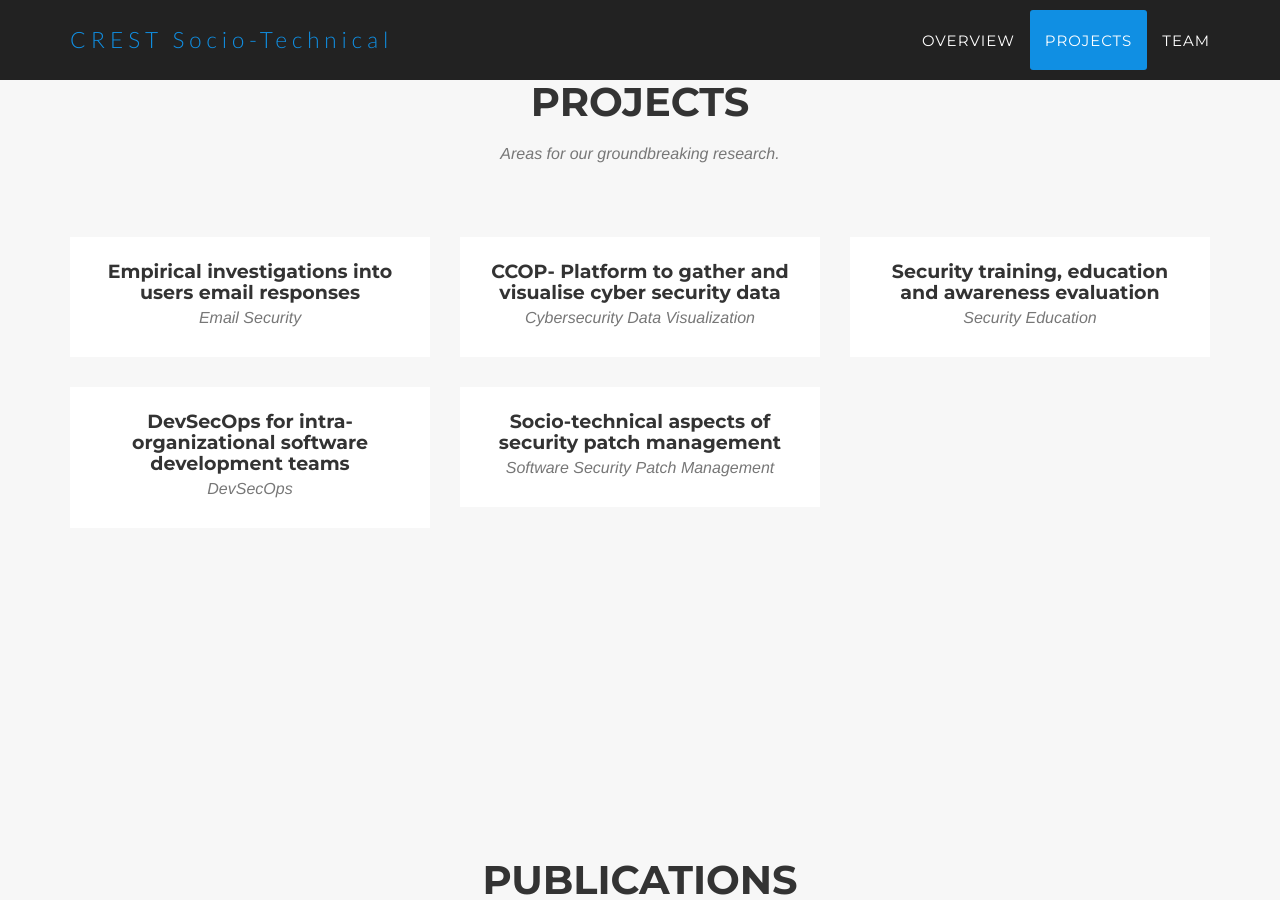
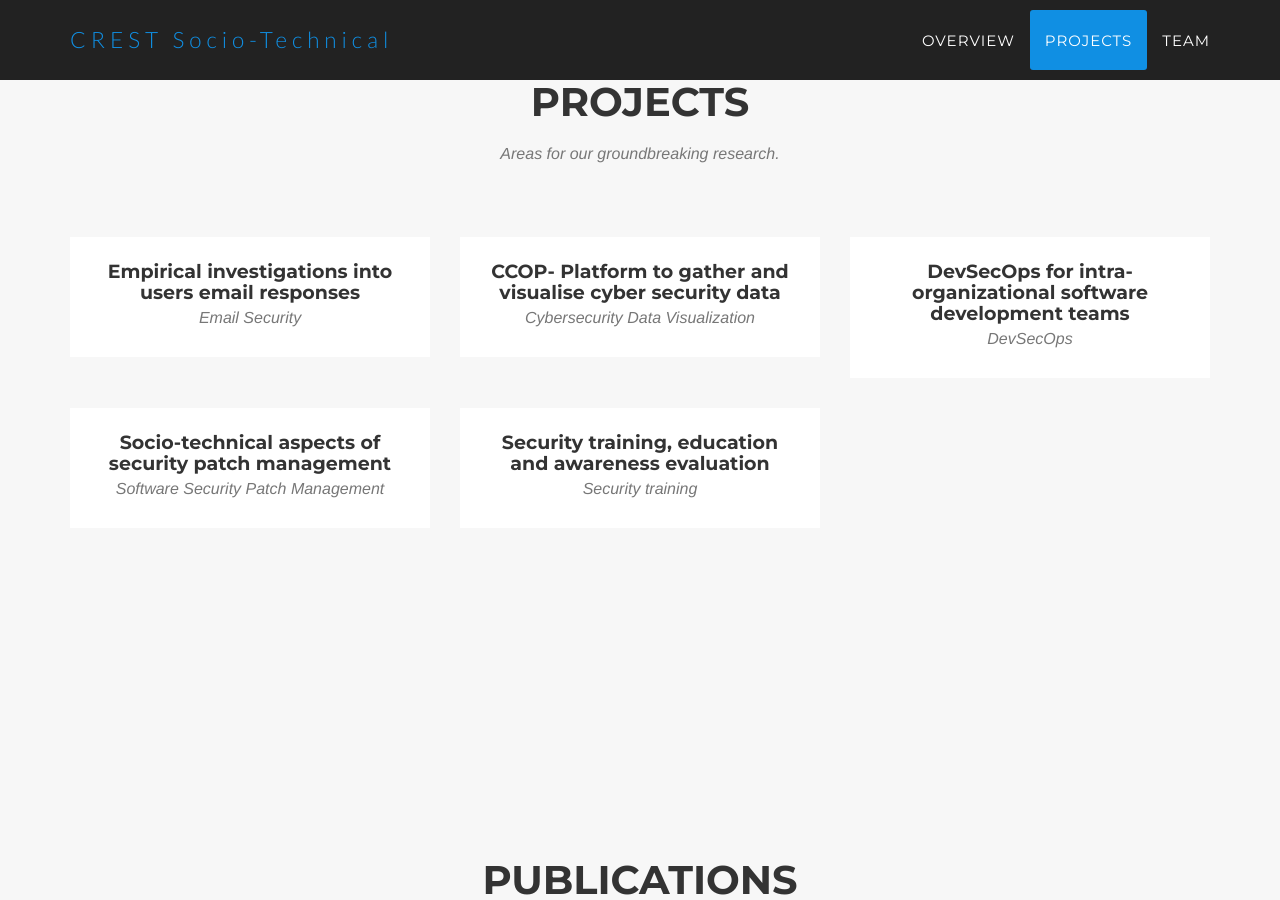
Before and after one commit to crest-socio-technical/crest-socio-technical.github.io, a Jekyll site: the page built from _posts/2014-07-15-project-4.markdown, in a window 1280 px wide and 900 px high, scrolled down 1328 px. Built offline with Jekyll 4.4.1, drawn with Linux system fonts in a browser that asks for light colours; some web fonts are replaced; some of the changed lines change nothing that is shown.

Commit message:
Update 2014-07-15-project-4.markdown

```diff
--- a/_posts/2014-07-15-project-4.markdown
+++ b/_posts/2014-07-15-project-4.markdown
@@ -1,15 +1,16 @@
 ---
 title: Security training, education and awareness evaluation
-subtitle: Security Education
+subtitle: Security training
 layout: default
-modal-id: 4
-date: 13/12/2021
+modal-id: 1
+date: 01/09/2019
 img: phishing.jpg
 thumbnail: phishing-thumbnail.png
-alt: image-alt
-project-date: March 2022
+alt: svp
+project-date: August 2019
 client: Start Bootstrap
 category: Analytics and Intelligence
+description:
 ---
 
 # Overview
```
